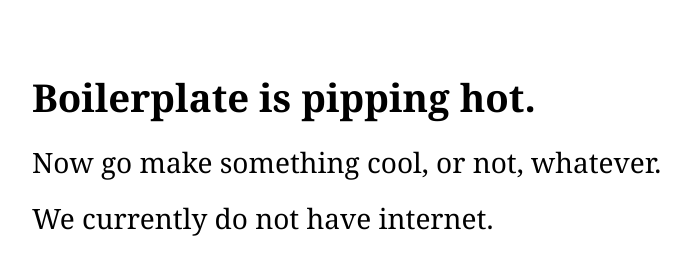
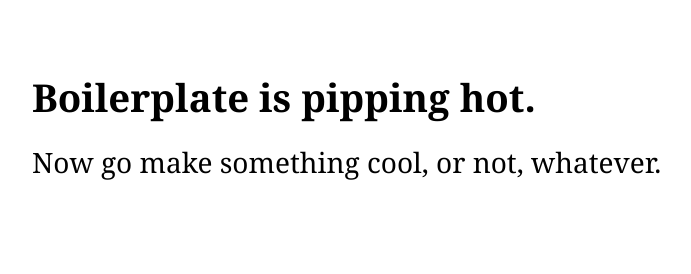
Before and after one commit to mattcass/boilerplate, a website: page index.html in a window 1280 px wide. Shown: the whole page, without its empty margins (16-707 px from the left). Drawn offline with nearby package versions, Linux system fonts and the light colour scheme.

Commit message:
edit index.html

```diff
--- a/index.html
+++ b/index.html
@@ -24,7 +24,6 @@
     <header>
         <h1>Boilerplate is pipping hot.</h1>
         <h2>Now go make something cool, or not, whatever.</h2>
-        <h2>We currently do not have internet.</h2>
         <nav>
         </nav>
     </header>
```
Also changed, not shown: dist/css/style.css.
